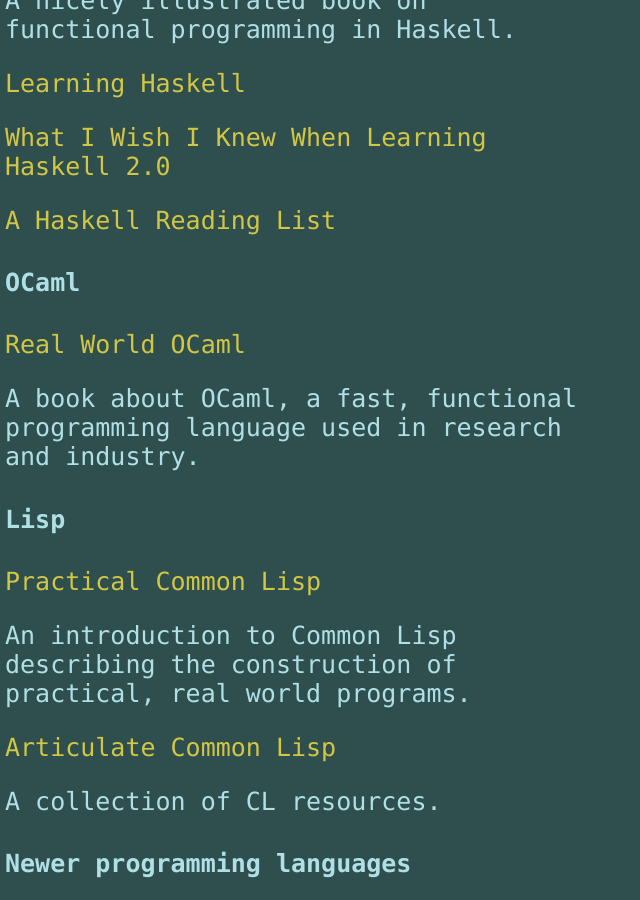
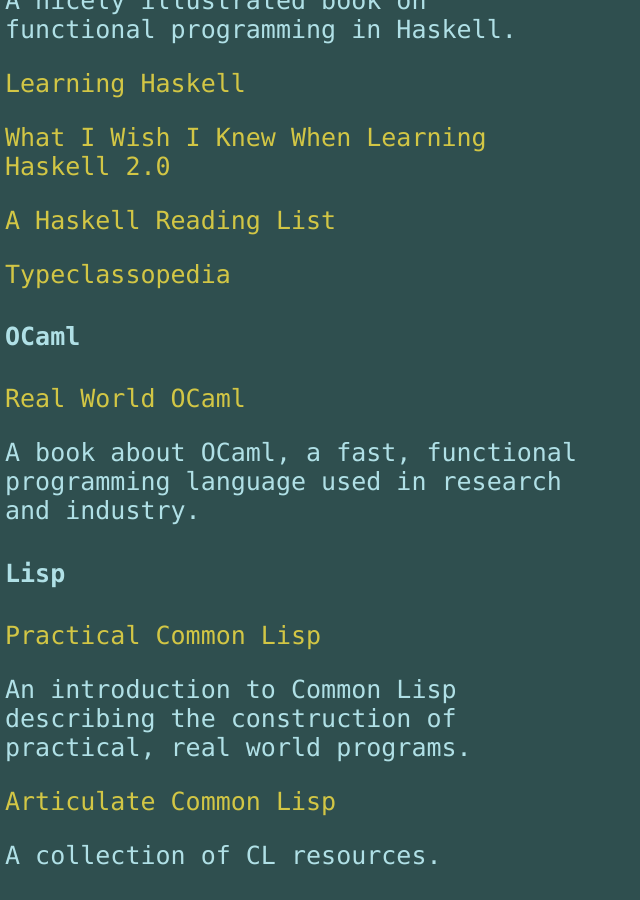
Before and after one commit to codesurfers/codesurfers.github.io, a Jekyll site: the page built from links/index.md, in a window 1280 px wide and 900 px high, scrolled down 1855 px. Shown: the whole window, without its empty margins (0-640 px from the left). Built offline with Jekyll 4.4.1, drawn with Linux system fonts in a browser that asks for light colours; Markdown is read by kramdown in place of the engine named in the settings.

Commit message:
Add link to the Typeclassopedia

```diff
--- a/links/index.md
+++ b/links/index.md
@@ -61,6 +61,8 @@
 [What I Wish I Knew When Learning Haskell 2.0](http://dev.stephendiehl.com/hask/)
 
 [A Haskell Reading List](http://www.stephendiehl.com/posts/essential_haskell.html)
+
+[Typeclassopedia](http://www.haskell.org/haskellwiki/Typeclassopedia)
 
 #### OCaml
 
```
